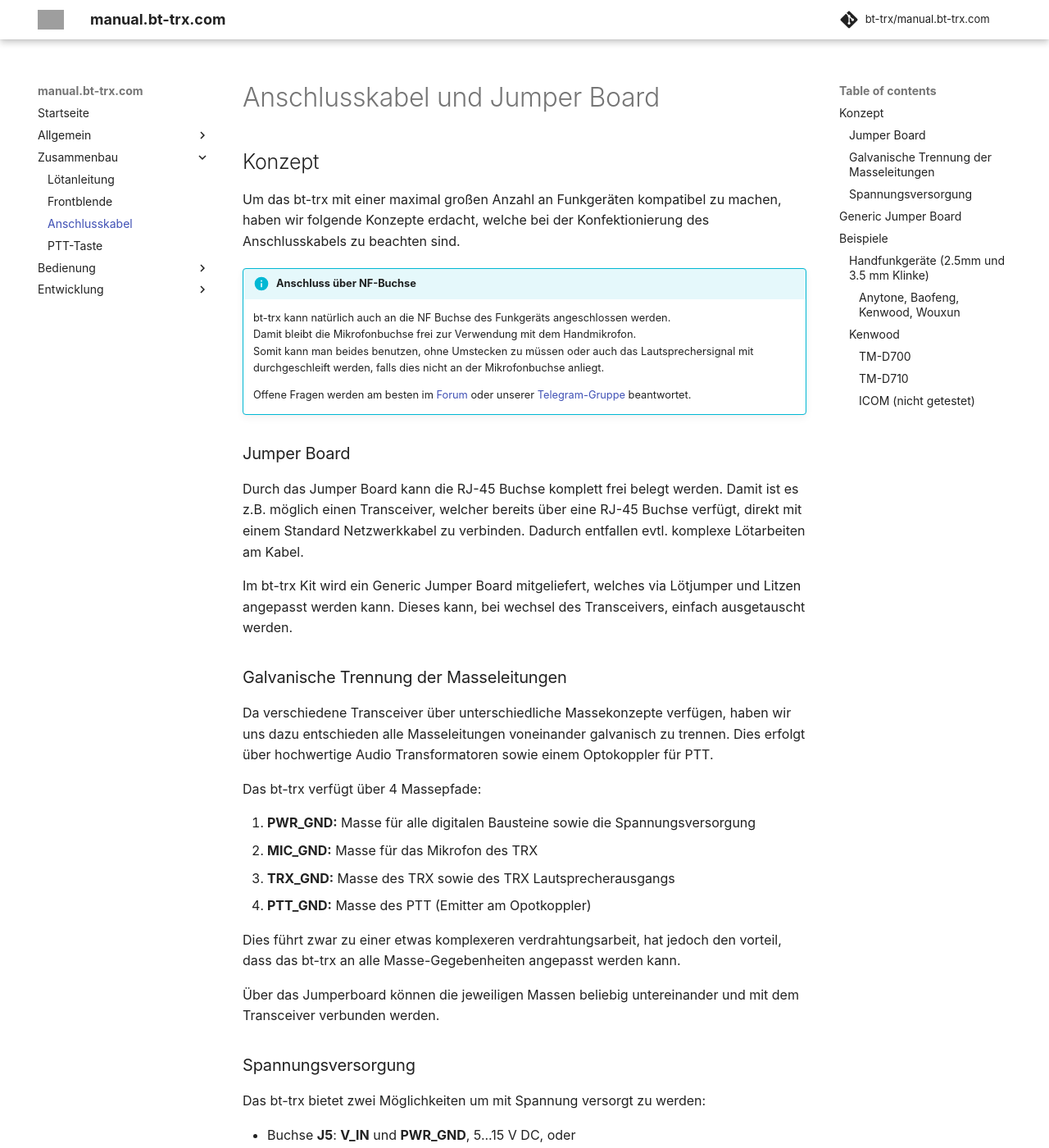
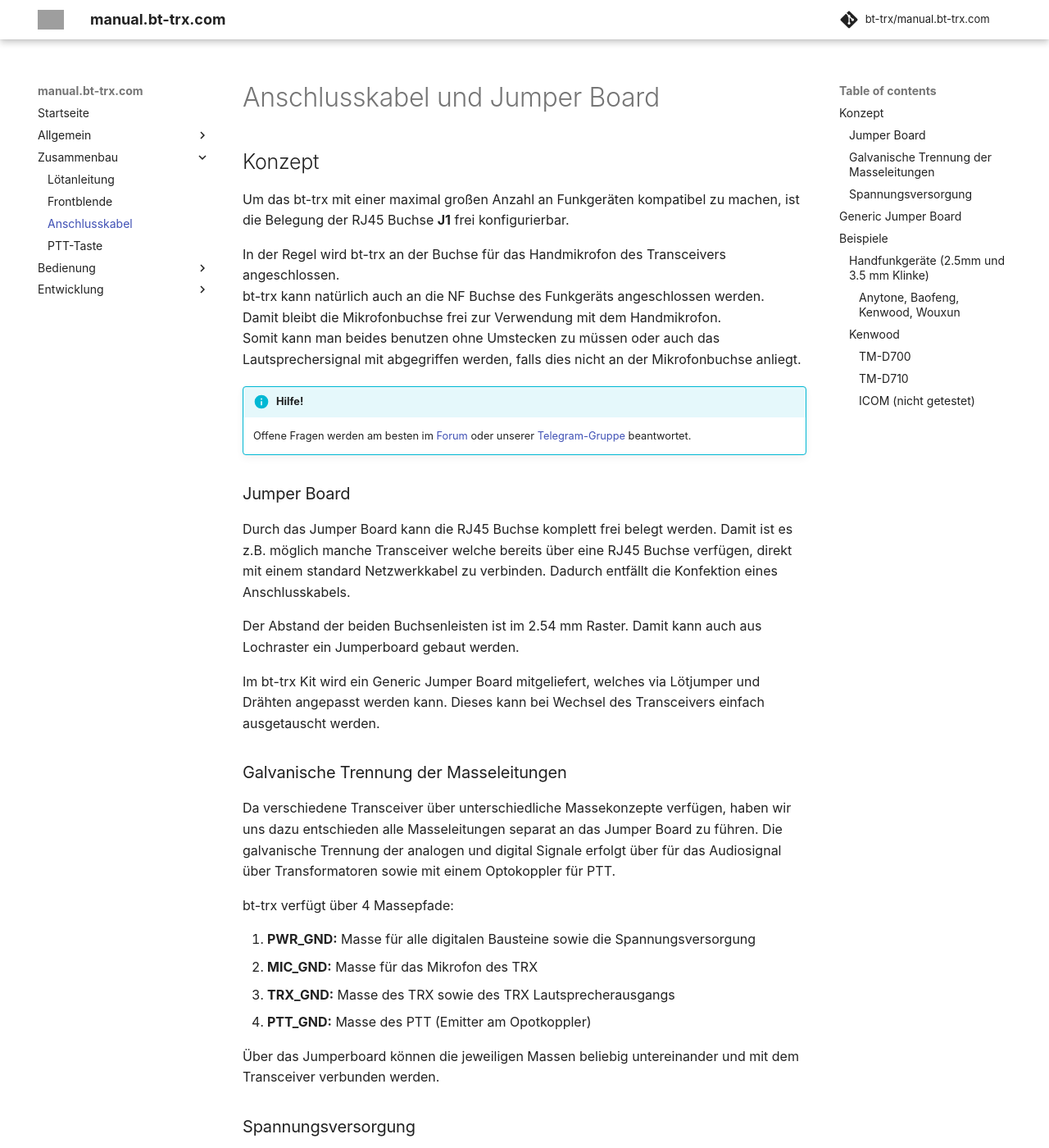
Before and after one commit to bt-trx/manual.bt-trx.com, an MkDocs documentation site: the page built from docs/20_Zusammenbau/Anschlusskabel.md, in a window 1280 px wide and 1400 px high. Shown: the whole window at 82% size. Built offline with MkDocs 1.6.1 and Material for MkDocs 9.7.7, drawn with Linux system fonts in a browser that asks for light colours; comment, search, counter and statistics services are not loaded; some of the changed text lies outside the part shown; grey boxes are pictures that could not be loaded.

Commit message:
Fixing some typos

```diff
--- a/docs/20_Zusammenbau/Anschlusskabel.md
+++ b/docs/20_Zusammenbau/Anschlusskabel.md
@@ -3,50 +3,52 @@
 ## Konzept
 
 Um das bt-trx mit einer maximal großen Anzahl an Funkgeräten kompatibel zu machen,
-haben wir folgende Konzepte erdacht, welche bei der Konfektionierung des Anschlusskabels
-zu beachten sind.
+ist die Belegung der RJ45 Buchse **J1** frei konfigurierbar.
 
-!!! info "Anschluss über NF-Buchse"
-    bt-trx kann natürlich auch an die NF Buchse des Funkgeräts angeschlossen werden.
-    Damit bleibt die Mikrofonbuchse frei zur Verwendung mit dem Handmikrofon.
-    Somit kann man beides benutzen, ohne Umstecken zu müssen oder auch das Lautsprechersignal
-    mit durchgeschleift werden, falls dies nicht an der Mikrofonbuchse anliegt.
+In der Regel wird bt-trx an der Buchse für das Handmikrofon des Transceivers
+angeschlossen.
+bt-trx kann natürlich auch an die NF Buchse des Funkgeräts angeschlossen werden.
+Damit bleibt die Mikrofonbuchse frei zur Verwendung mit dem Handmikrofon.
+Somit kann man beides benutzen ohne Umstecken zu müssen oder auch das Lautsprechersignal
+mit abgegriffen werden, falls dies nicht an der Mikrofonbuchse anliegt.
 
+!!! info "Hilfe!"
     Offene Fragen werden am besten im [Forum](https://forum.bt-trx.com/) oder unserer [Telegram-Gruppe](https://t.me/bttrxcom) beantwortet.
 
 ### Jumper Board
 
-Durch das Jumper Board kann die RJ-45 Buchse komplett frei belegt werden. Damit
-ist es z.B. möglich einen Transceiver, welcher bereits über eine RJ-45 Buchse verfügt,
-direkt mit einem Standard Netzwerkkabel zu verbinden. Dadurch entfallen evtl. komplexe
-Lötarbeiten am Kabel.
+Durch das Jumper Board kann die RJ45 Buchse komplett frei belegt werden. Damit
+ist es z.B. möglich manche Transceiver welche bereits über eine RJ45 Buchse verfügen,
+direkt mit einem standard Netzwerkkabel zu verbinden. Dadurch entfällt die
+Konfektion eines Anschlusskabels.
 
-Im bt-trx Kit wird ein Generic Jumper Board mitgeliefert, welches via Lötjumper und
-Litzen angepasst werden kann. Dieses kann, bei wechsel des Transceivers, einfach ausgetauscht
-werden.
+Der Abstand der beiden Buchsenleisten ist im 2.54 mm Raster. Damit kann auch aus
+Lochraster ein Jumperboard gebaut werden.
+
+Im bt-trx Kit wird ein Generic Jumper Board mitgeliefert, welches via Lötjumper
+und Drähten angepasst werden kann. Dieses kann bei Wechsel des Transceivers
+einfach ausgetauscht werden.
 
 ### Galvanische Trennung der Masseleitungen
 
 Da verschiedene Transceiver über unterschiedliche Massekonzepte verfügen, haben wir
-uns dazu entschieden alle Masseleitungen voneinander galvanisch zu trennen. Dies
-erfolgt über hochwertige Audio Transformatoren sowie einem Optokoppler für PTT.
+uns dazu entschieden alle Masseleitungen separat an das Jumper Board zu führen.
+Die galvanische Trennung der analogen und digital Signale erfolgt über
+für das Audiosignal über Transformatoren sowie mit einem Optokoppler für PTT.
 
-Das bt-trx verfügt über 4 Massepfade:
+bt-trx verfügt über 4 Massepfade:
 
 1. **PWR_GND:** Masse für alle digitalen Bausteine sowie die Spannungsversorgung
 2. **MIC_GND:** Masse für das Mikrofon des TRX
 3. **TRX_GND:** Masse des TRX sowie des TRX Lautsprecherausgangs
 4. **PTT_GND:** Masse des PTT (Emitter am Opotkoppler)
 
-Dies führt zwar zu einer etwas komplexeren verdrahtungsarbeit, hat
-jedoch den vorteil, dass das bt-trx an alle Masse-Gegebenheiten angepasst werden kann.
-
-Über das Jumperboard können die jeweiligen Massen beliebig untereinander und mit dem Transceiver
-verbunden werden.
+Über das Jumperboard können die jeweiligen Massen beliebig untereinander und mit
+dem Transceiver verbunden werden.
 
 ### Spannungsversorgung
 
-Das bt-trx bietet zwei Möglichkeiten um mit Spannung versorgt zu werden:
+bt-trx bietet zwei Möglichkeiten um mit Spannung versorgt zu werden:
 
 - Buchse **J5**: **V_IN** und **PWR_GND**, 5...15 V DC, oder
 - Mikro-USB Buchse des ESP32
@@ -68,10 +70,10 @@
 
 ![Generic Jumper Board](jumperboard.png)
 
-Auf der linken Seite befinden sich die Pins zum bt-trx, auf der rechten zum RJ-45 **J1**.
+Auf der linken Seite befinden sich die Pins zum bt-trx, auf der rechten zum RJ45 **J1**.
 
 !!! info "Pinnummerierung J1"
-    Die Pinnummerierung des RJ-45 Steckers entspricht dem **T568B** Standard, wie er auch in der Netzwerktechnik
+    Die Pinnummerierung des RJ45 Steckers entspricht dem **T568B** Standard, wie er auch in der Netzwerktechnik
     verwendet wird. Einige Transceiver ensprechen jedoch nicht diesem Standard und haben eine gespiegelte
     Pinnummerierung. Bitte bei der Konfektionierung beachten
     ![RJ45 Pinnummerierung](bt-trx_rj45_pinnumbering.png)
@@ -79,9 +81,9 @@
 Mittig auf der Oberseite sind vier miteinander verbundenen Lötaugen (weißes quadrat) integirert, welche
 zur einfacheren Verbindung der Masseleitungen verwedet werden können.
 
-Die Lötjumper dienen zur schnellen 1:1 Durchkontaktierung, falls eh ein Kabel extra angefertigt werden muss.
-Die Anordung ist so gestaltet, dass die twisted-pair Paare eines Netzwerkkabels *MIC + MIC_GND*, *SPK + TRX_GND* sowie
-*V_IN + PWR_GND* ensprechen.
+Die Lötjumper dienen zur direkten 1:1 Durchkontaktierung.
+Die Standardanordung ist so gestaltet, dass die twisted-pair Paare eines
+Netzwerkkabels *MIC + MIC_GND*, *SPK + TRX_GND* sowie *V_IN + PWR_GND* ensprechen.
 
 ## Beispiele
 
@@ -96,7 +98,7 @@
 
 ![Bedrahtung Generic Jumper Board](jumperboard_kenwood.png)
 
-**Belegung des RJ-45 Steckers J1 unter Verwendung eines Netwerkkabels:**
+**Belegung des RJ45 Steckers J1 unter Verwendung eines Netwerkkabels:**
 ![Belegung J1](rj45_kenwood.png)
 
 | Kontakt           | Signal   | Belegung J1 | Signal bt-trx |
@@ -112,7 +114,6 @@
 
 **Beispiel für ein Adapterkabel mit Klinkenstecker**
 ![Beispiel Adapterkabel mit Klinkenstecker](Adapter_Klinke_640.jpg)
-
 
 ### Kenwood
 
@@ -132,7 +133,7 @@
 | 8   | UP                  | 8     | --            |
 
 Zur Verbindung des bt-trx mit dem TM-D700 kann nun ein
-Handelsübliches Netzwerkkabel verwendet werden.
+handelsübliches Netzwerkkabel verwendet werden.
 
 Die Spannungsversorgung des bt-trx erfolgt direkt über das Funkgerät.
 Der Mikrofonstecker verfügt über keinen Lausprecherausgang. Im obigen
```
Also changed, not shown: other parts of docs/20_Zusammenbau/Anschlusskabel.md (+2 -2 lines).
